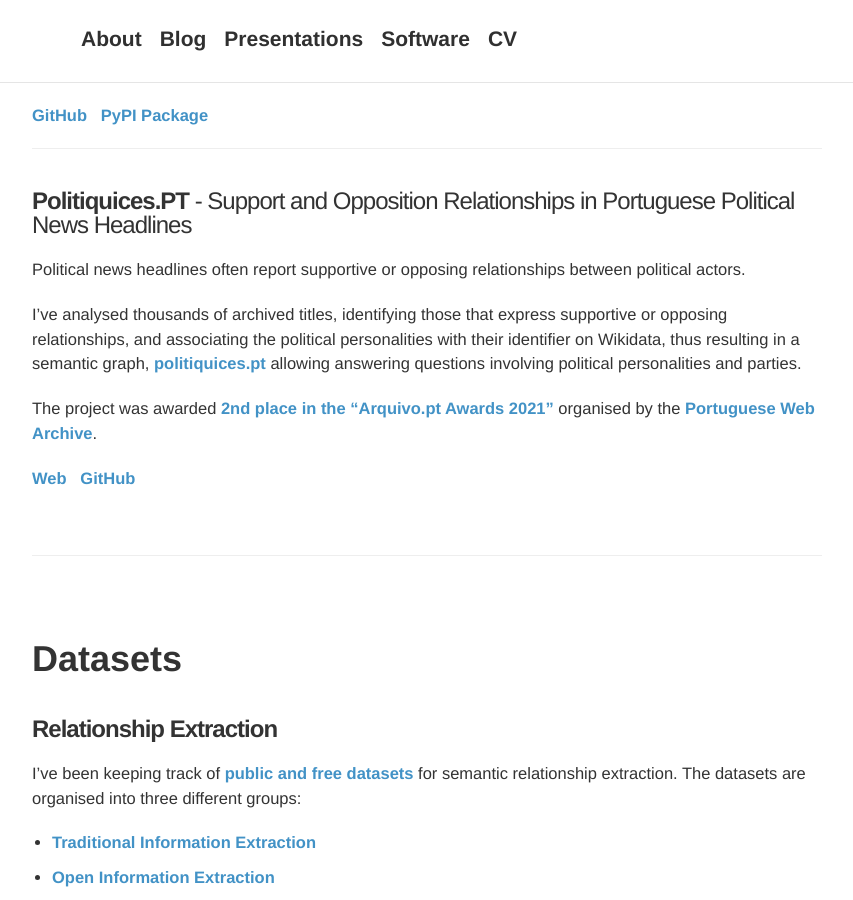
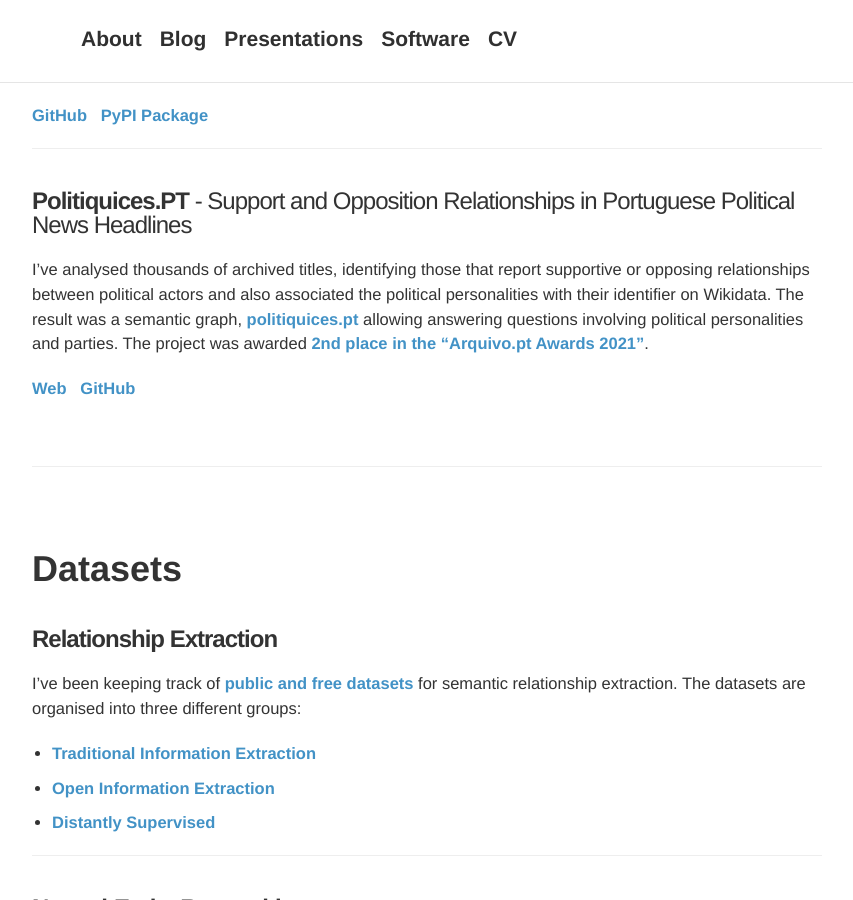
Before and after one commit to davidsbatista/davidsbatista.net, a Jekyll site: the page built from software.md, in a window 1280 px wide and 900 px high, scrolled down 791 px. Shown: the whole window, without its empty margins (213-1066 px from the left). Built offline with Jekyll 4.4.1, drawn with Linux system fonts in a browser that asks for light colours; nearby versions of some CDN libraries.

Commit message:
updating about and software

```diff
--- a/software.md
+++ b/software.md
@@ -42,11 +42,10 @@
 
 #### __Politiquices.PT__ ‑ Support and Opposition Relationships in Portuguese Political News Headlines
 
-Political news headlines often report supportive or opposing relationships between political actors.
 
-I've analysed thousands of archived titles, identifying those that express supportive or opposing relationships, and associating the political personalities with their identifier on Wikidata, thus resulting in a semantic graph,  [__politiquices.pt__](https://www.politiquices.pt) allowing answering questions involving political personalities and parties.
 
-The project was awarded [__2nd place in the "Arquivo.pt Awards 2021"__](https://sobre.arquivo.pt/en/meet-the-winners-of-the-arquivo-pt-award-2021/) organised by the [__Portuguese Web Archive__](https://sobre.arquivo.pt/en/help/what-is-arquivo-pt/).
+
+I've analysed thousands of archived titles, identifying those that report supportive or opposing relationships between political actors and also associated the political personalities with their identifier on Wikidata. The result was a semantic graph,  [__politiquices.pt__](https://www.politiquices.pt) allowing answering questions involving political personalities and parties. The project was awarded [__2nd place in the "Arquivo.pt Awards 2021"__](https://sobre.arquivo.pt/en/meet-the-winners-of-the-arquivo-pt-award-2021/).
 
 
 __[Web](https://www.politiquices.pt/){:target="_blank"}__
```
